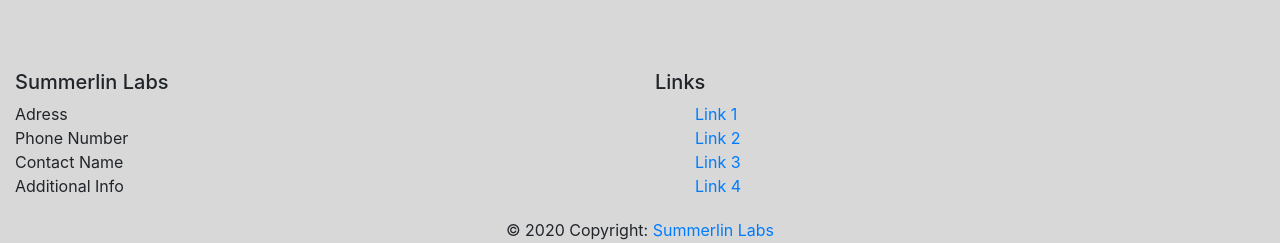
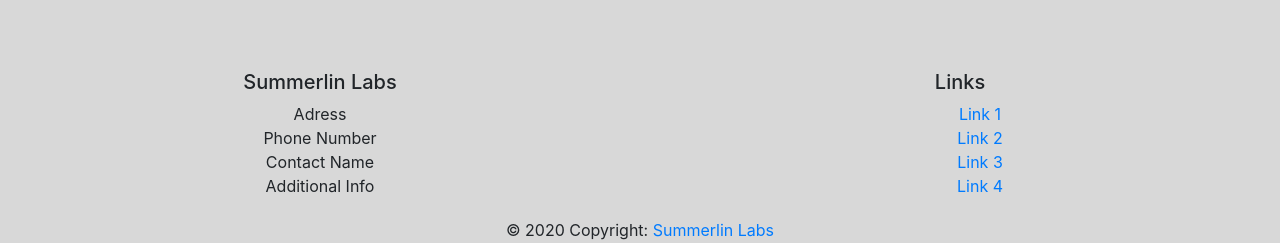
Before and after one commit to denismatijevic/summerlinlabs, a React (Create React App) app: page /#/ in a window 1280 px wide. Shown: the part 832-1075 px from the top of the page. Built offline with nearby package versions, Linux system fonts and the light colour scheme; the HTML template or start-up script is replaced by a standard one.

Commit message:
Fixed footer text positions

```diff
--- a/src/components/Footer.js
+++ b/src/components/Footer.js
@@ -4,7 +4,7 @@ import { MDBCol, MDBContainer, MDBRow, MDBFooter } from "mdbreact";
 const FooterPage = () => {
   return (
     <MDBFooter color="default-color" className="font-small pt-2 mt-2">
-      <MDBContainer fluid className="text-center text-md-left">
+      <MDBContainer fluid className="text-center text-md-center">
         <MDBRow>
           <MDBCol md="6">
             <h5 className="title">Summerlin Labs</h5>
```
Also changed, not shown: src/components/Hero/Hero.css (deleted), src/components/Hero/Hero.js (deleted).
